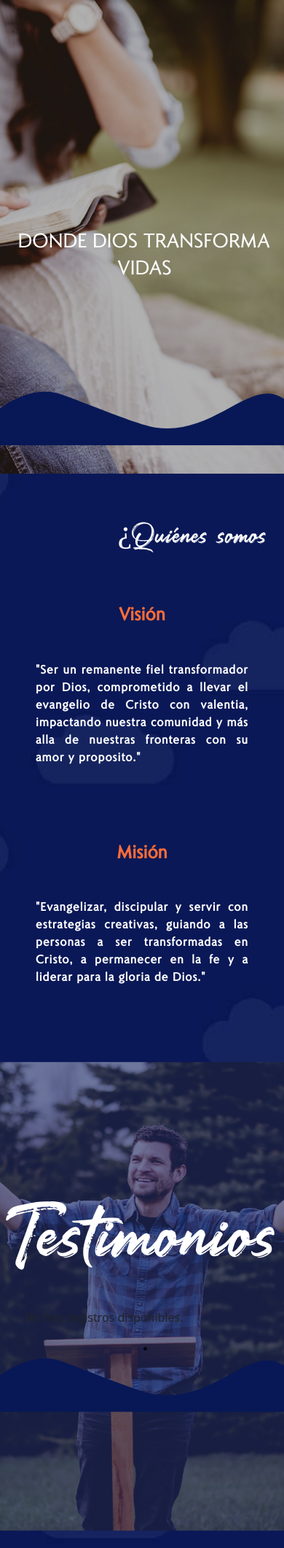
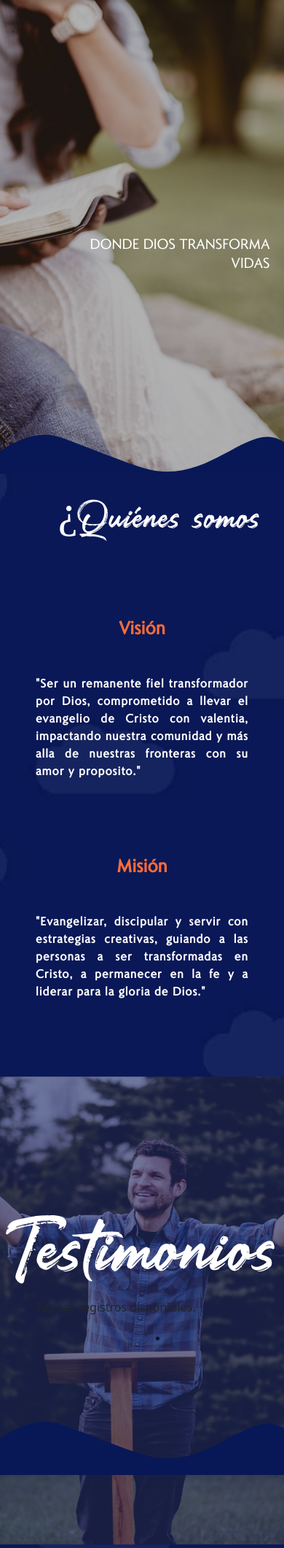
Before and after one commit to Okoruwu/7000VALIENTES, a PHP site: page / in a window 390 px wide. Shown: the part 187-2308 px from the top of the page at 73% size. Run offline with PHP 8.4, Linux system fonts and the light colour scheme; data that the repository does not hold is empty.

Commit message:
medias ascendentemente

```diff
--- a/css/stylefon.css
+++ b/css/stylefon.css
@@ -32,6 +32,28 @@
   margin-bottom: -10vh;
 }
 
+@media (max-width: 480px) {
+  .con-curve1 {
+    transform: translateY(-14vh) scaleY(-1);
+    }
+
+    .con-curve2{
+      transform: translateY(10vh) scaleY(-1);
+    }
+
+}
+
+
+@media (max-width: 650px) {
+  .con-curve1{
+    transform: translateY(-3vh) scaleY(-1);
+  }
+
+  .con-curve2{
+    transform: translateY(27vh) scaleY(-1);
+  }
+   }
+
 
 
   @media (max-width: 1200px) {
@@ -43,58 +65,3 @@
       transform: translateY(18vh) scaleY(-1);
     }
      }
-
-     @media (max-width: 480px) {
-      .con-curve1 {
-        transform: translateY(-10vh);
-        }
-
-        .con-curve2{
-          transform: translateY(37vh);
-        }
-
-    }
-
-    @media (max-width: 650px) {
-      .con-curve1{
-        transform: translateY(-3vh) scaleY(-1);
-      }
-
-      .con-curve2{
-        transform: translateY(27vh) scaleY(-1);
-      }
-       }
-
-       @media (max-width: 480px) {
-        .con-curve1 {
-          transform: translateY(-14vh) scaleY(-1);
-          }
-
-          .con-curve2{
-            transform: translateY(10vh) scaleY(-1);
-          }
-
-      }
-
-  /*  @media (max-width: 1000px) {
-      .con-curve1 {
-        transform: translateY(-29vh);
-      }
-
-      .con-curve2{
-        transform: translateY(25vh);
-      }
-    }
-
-    @media (max-width: 1000px) {
-      .con-curve {
-          transform: scaleX(1);
-      }
-    }
-
-    @media (max-width: 320px) {
-
-      .img-curve {
-        width: 30vh;
-      }
-    }
--- a/css/styleform.css
+++ b/css/styleform.css
@@ -152,6 +152,37 @@
     transform: translateY(42vh);
 }
 
+@media (max-width: 480px) {
+    h3{
+        text-align: center;
+        font-size: 3.8em;
+        margin-top: 75px;
+
+    }
+
+    .quien{
+        transform: translateY(-2vh);
+        font-size: 2.8em;
+    }
+
+    .test{
+        margin-left: 0%;
+    }
+
+    .carousel{
+        width: 85%;
+        left: 4vh;
+        transform: translateY(12vh);
+    }
+
+    .test-ti{
+        font-size: 2.8em;
+        transform: translateY(45vh);
+    }
+
+}
+
+
   @media (max-width: 650px) {
     .testimonio-form {
         padding: 15px;
@@ -230,64 +261,3 @@
     }
 
      }
-
-     @media (max-width: 480px) {
-        h3{
-            text-align: center;
-            font-size: 3.8em;
-            margin-top: 75px;
-
-        }
-
-        .quien{
-            transform: translateY(-2vh);
-            font-size: 2.8em;
-        }
-
-        .test{
-            margin-left: 0%;
-        }
-
-        .carousel{
-            width: 85%;
-            left: 4vh;
-            transform: translateY(12vh);
-        }
-
-        .test-ti{
-            font-size: 2.8em;
-            transform: translateY(45vh);
-        }
-
-    }
-
-   /* @media (max-width: 1000px) {
-        h3{
-            text-align: center;
-            font-size: 3.8em;
-            margin-top: 75px;
-        }
-
-        .quien{
-            transform: translateY(-17vh);
-            font-size: 4.8em;
-            margin-right: 0vh;
-        }
-
-        .test{
-            margin-left: 0%;
-            transform: translateY(-16vh);
-        }
-
-        .carousel{
-            width: 85%;
-            left: 9vh;
-            transform: translateY(-15vh);
-        }
-
-        .test-ti{
-            font-size: 4.8em;
-            margin-right: 3vh;
-            transform: translateY(96vh);
-        }
-    }
--- a/css/styleind.css
+++ b/css/styleind.css
@@ -122,28 +122,6 @@ h1 {
 }
 
 
-@media (max-width: 650px) {
-  .text-overlay h1 {
-    font-size: 5vw;
-    margin: 0;
-  }
-
-  .text-overlay h2 {
-    font-size: 5vw;
-    margin: 0;
-  }
-
-  .container{
-    transform: none;
-  }
-
-  .cardback-seg {
-    transform: translateY(45vh);
-    margin-bottom: 55vh;
-}
-
-   }
-
 @media (max-width: 480px) {
   .text-overlay h1 {
     font-size: 7vw;
@@ -172,30 +150,25 @@ h1 {
 
 }
 
- /* @media (max-width: 1000px) {
 
+@media (max-width: 650px) {
   .text-overlay h1 {
-      font-size: 4vw;
+    font-size: 5vw;
     margin: 0;
   }
 
   .text-overlay h2 {
-      font-size: 4vw;
+    font-size: 5vw;
     margin: 0;
   }
 
   .container{
-      transform: translateY(-15vh);
+    transform: none;
   }
 
-    .cardback-seg{
-      transform: translateY(100vh);
-      margin-bottom: 105vh;
-    }
-
-    .fon-test{
-      height: 80vh;
-      transform: translateY(5vh);
+  .cardback-seg {
+    transform: translateY(45vh);
+    margin-bottom: 55vh;
 }
 
    }
```
Also changed, not shown: css/stlog.css (+28 -28 lines). Lines whose indentation alone changed are shown as unchanged.
